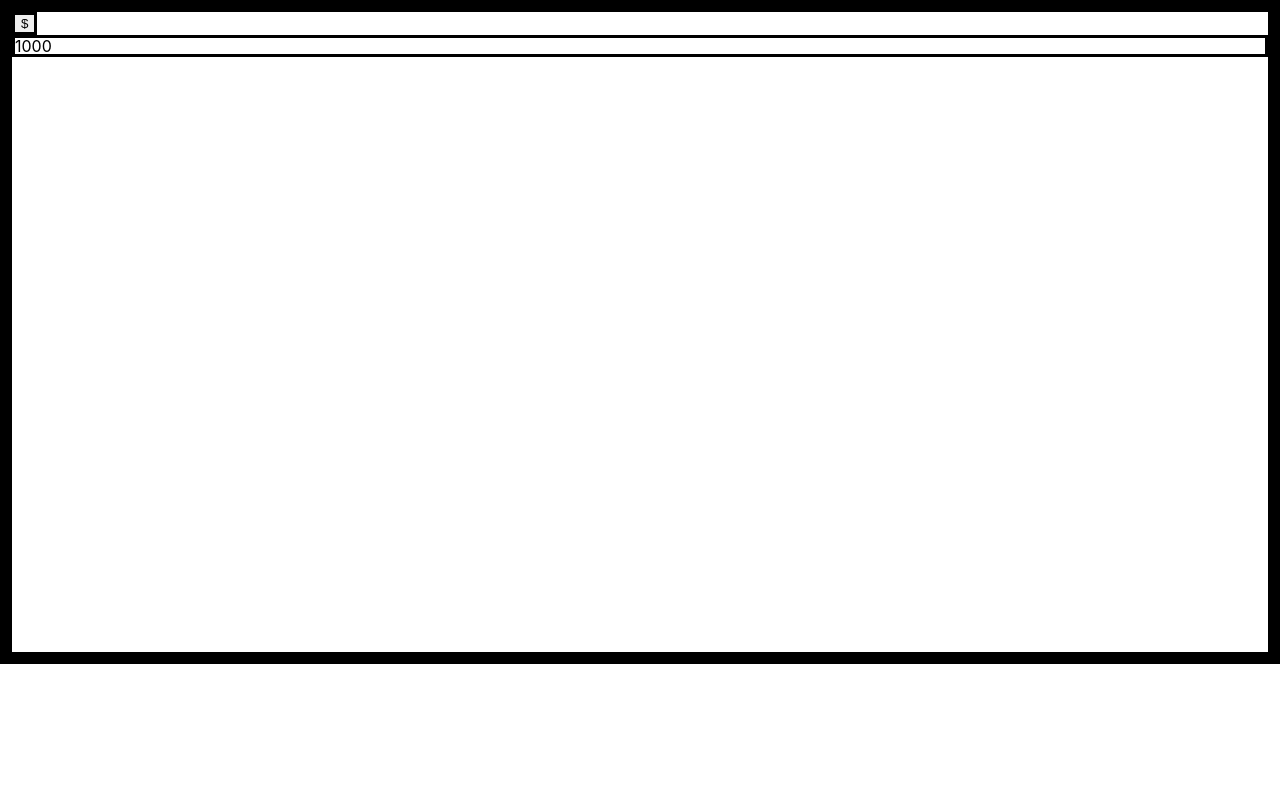
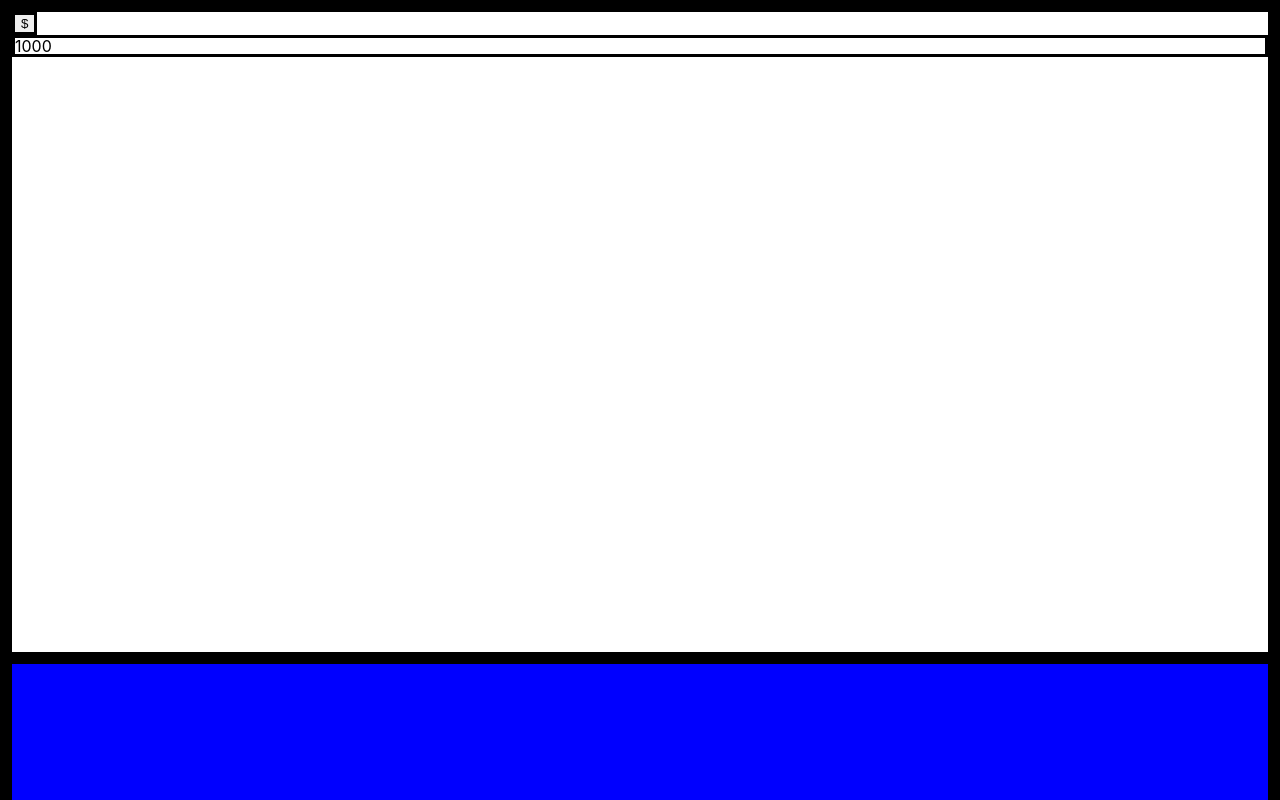
Before and after one commit to nneddk/pending, a React (Create React App) app: page / in a window 1280 px wide. Shown: the top 800 px of the page. Built offline with nearby package versions, Linux system fonts and the light colour scheme.

Commit message:
Main content page created

```diff
--- a/src/App.js
+++ b/src/App.js
@@ -1,5 +1,6 @@
 import React from 'react'
-import Header from "./components/Header";
+import Header from './components/Header';
+import Main from './components/Main'
 import './stylesheet/App.css';
 import './stylesheet/Clean.css';
 
@@ -7,6 +8,7 @@ const App = () =>{
   return(
     <>
       <Header/>
+      <Main/>
     </>
   );
 };
```
